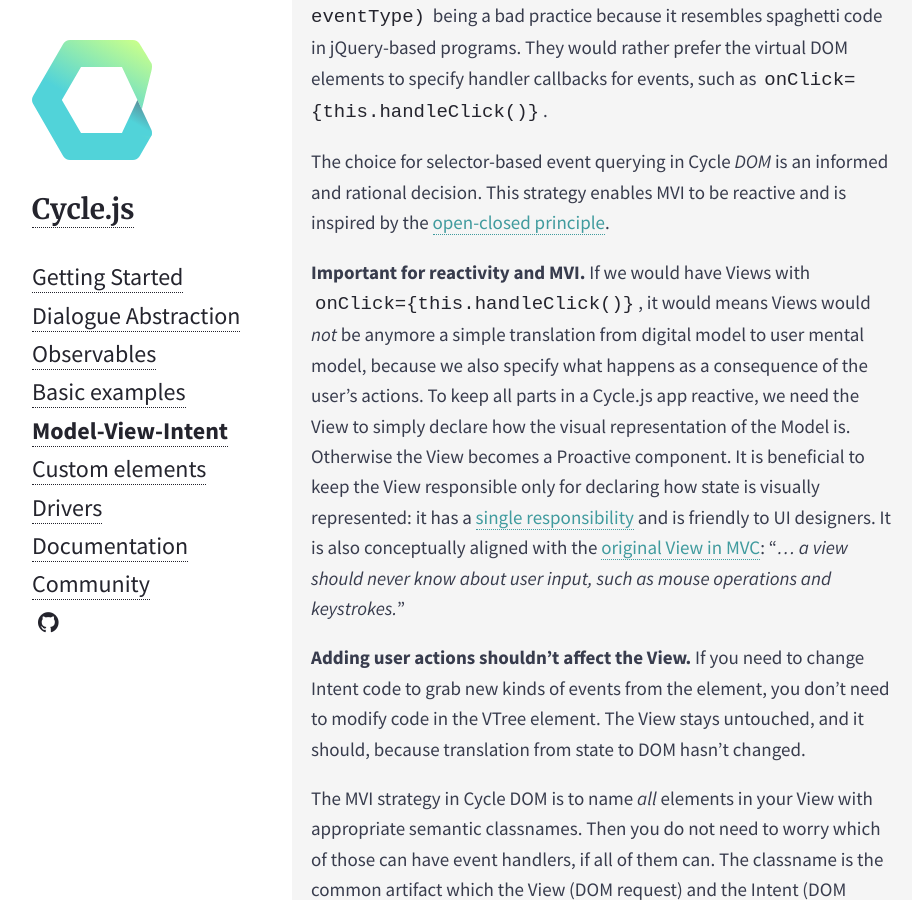
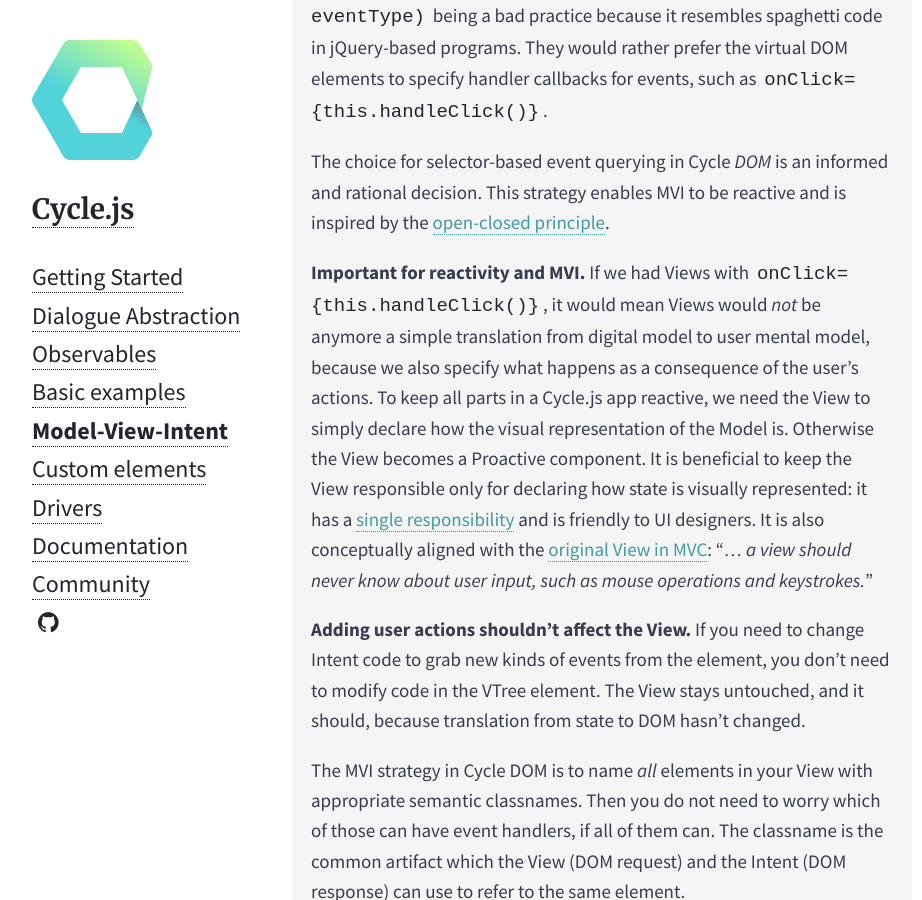
Before and after one commit to cyclejs/old-website, a Jekyll site: the page built from _posts/2015-01-26-model-view-intent.md, in a window 1280 px wide and 900 px high, scrolled down 10657 px. Shown: the whole window, without its empty margins (168-1090 px from the left). Built offline with Jekyll 4.4.1, drawn with Linux system fonts in a browser that asks for light colours; nearby versions of some CDN libraries.

Commit message:
Fix typo in MVI chapter

```diff
--- a/_posts/2015-01-26-model-view-intent.md
+++ b/_posts/2015-01-26-model-view-intent.md
@@ -355,7 +355,7 @@ Model-View-Intent (MVI) is **reactive**, **funtional**, and follows the **core i
 >
 > The choice for selector-based event querying in Cycle *DOM* is an informed and rational decision. This strategy enables MVI to be reactive and is inspired by the [open-closed principle](https://en.wikipedia.org/wiki/Open/closed_principle).
 >
-> **Important for reactivity and MVI.** If we would have Views with `onClick={this.handleClick()}`, it would means Views would *not* be anymore a simple translation from digital model to user mental model, because we also specify what happens as a consequence of the user's actions. To keep all parts in a Cycle.js app reactive, we need the View to simply declare how the visual representation of the Model is. Otherwise the View becomes a Proactive component. It is beneficial to keep the View responsible only for declaring how state is visually represented: it has a [single responsibility](https://en.wikipedia.org/wiki/Single_responsibility_principle) and is friendly to UI designers. It is also conceptually aligned with the [original View in MVC](http://heim.ifi.uio.no/~trygver/1979/mvc-2/1979-12-MVC.pdf): "*... a view should never know about user input, such as mouse operations and
+> **Important for reactivity and MVI.** If we had Views with `onClick={this.handleClick()}`, it would mean Views would *not* be anymore a simple translation from digital model to user mental model, because we also specify what happens as a consequence of the user's actions. To keep all parts in a Cycle.js app reactive, we need the View to simply declare how the visual representation of the Model is. Otherwise the View becomes a Proactive component. It is beneficial to keep the View responsible only for declaring how state is visually represented: it has a [single responsibility](https://en.wikipedia.org/wiki/Single_responsibility_principle) and is friendly to UI designers. It is also conceptually aligned with the [original View in MVC](http://heim.ifi.uio.no/~trygver/1979/mvc-2/1979-12-MVC.pdf): "*... a view should never know about user input, such as mouse operations and
 keystrokes.*"
 >
 > **Adding user actions shouldn't affect the View.** If you need to change Intent code to grab new kinds of events from the element, you don't need to modify code in the VTree element. The View stays untouched, and it should, because translation from state to DOM hasn't changed.
```
